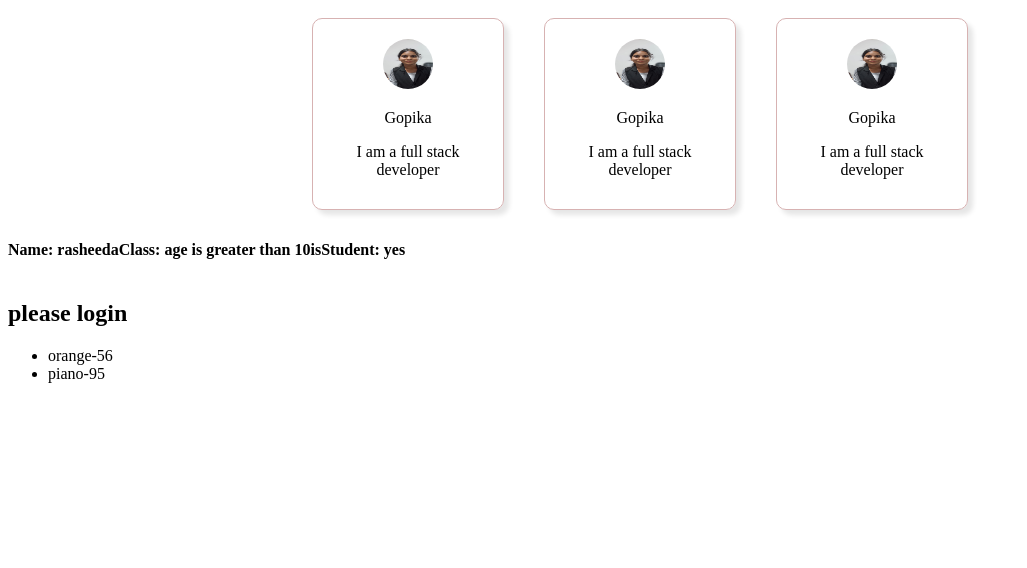
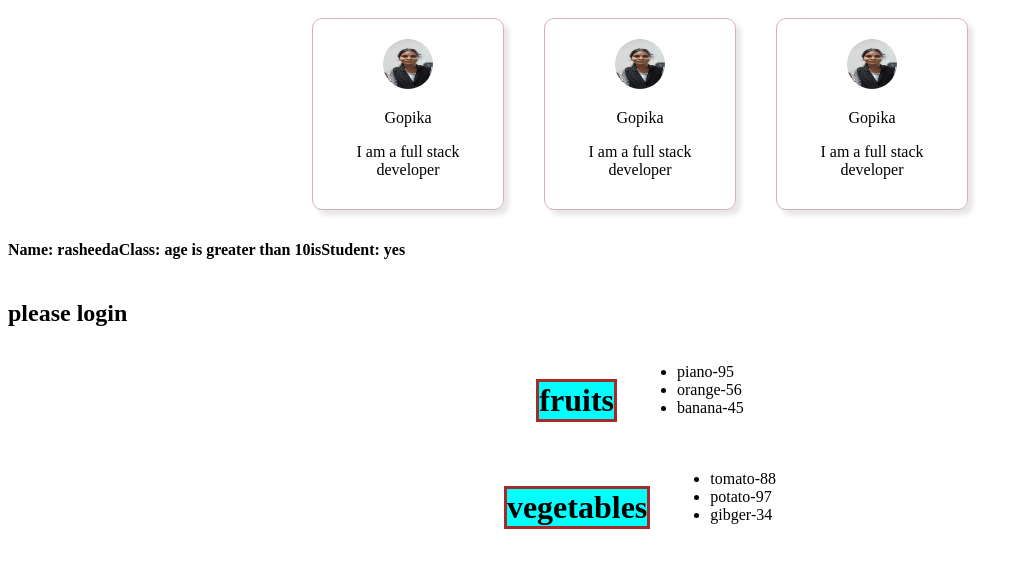
Before and after one commit to yumna-nizar/react-learning-project, a React (Vite) app: page / in a window 1280 px wide. Shown: the top 568 px of the page, without its empty margins (0-1027 px from the left). Built offline with nearby package versions, Linux system fonts and the light colour scheme.

Commit message:
list of objects passed from parent component into props for rendering

```diff
--- a/src/App.jsx
+++ b/src/App.jsx
@@ -1,8 +1,8 @@
-import Card from './Card.jsx';
-import Student from './Student.jsx';
-import Greeting from './Greeting.jsx';
-import { StrictMode } from 'react';
-import List from './List.jsx';
+import Card from "./Card.jsx";
+import Student from "./Student.jsx";
+import Greeting from "./Greeting.jsx";
+import { StrictMode } from "react";
+import List from "./List.jsx";
 
 function App() {
   const fruits = [
@@ -10,25 +10,28 @@ function App() {
     { id: 2, name: "orange", calorie: 56 },
     { id: 3, name: "banana", calorie: 45 },
   ];
-  return(
+  const vegetables = [
+    { id: 1, name: "tomato", calorie: 88 },
+    { id: 2, name: "potato", calorie: 97 },
+    { id: 3, name: "gibger", calorie: 34 },
+  ];
+  return (
     <>
       <StrictMode>
         <div className="card-container">
-    <Card/>
-    <Card/>
-    <Card/>
+          <Card />
+          <Card />
+          <Card />
         </div>
 
-    <Student sname="yumna" grade="40" isStudent={false}/>
+        <Student sname="yumna" grade="40" isStudent={false} />
         <Student sname="rasheeda" grade={12} isStudent={true} />
-    <Greeting name="nazri" isLoggedin={false}/>
-    <List/>
-
+        <Greeting name="nazri" isLoggedin={false} />
+        {fruits.length>0 ?<List  items={fruits} category="fruits" />:null}
+        <List items={vegetables} category="vegetables" />
       </StrictMode>
-
-
     </>
   );
 }
 
-export default App
+export default App;
--- a/src/List.jsx
+++ b/src/List.jsx
@@ -1,18 +1,16 @@
-function List() {
-  const fruits = [
-    { id: 1, name: "piano", calorie: 95 },
-    { id: 2, name: "orange", calorie: 56 },
-    { id: 3, name: "banana", calorie: 45 },
-  ];
-  fruits.sort((a, b) => a.name.localeCompare(b.name));
-  const lowcaloriefruits = fruits.filter((fruit) => fruit.calorie > 50);
-  const listItem = lowcaloriefruits.map((fruit) => (
-    <li key={fruit.id}>{fruit.name}-{fruit.calorie}</li>
+function List(props) {
+  // props.items.sort((a, b) => a.name.localeCompare(b.name));
+  // const lowcaloriefruits = props.items.filter((fruit) => fruit.calorie > 50);
+  const listItem = props.items.map((fruit) => (
+    <li key={fruit.id}>
+      {fruit.name}-{fruit.calorie}
+    </li>
   ));
   return (
-    <>
+    <div style={{ display: "flex", justifyContent: "center", gap: "20px" }}>
+      <h3 className="list-heading">{props.category}</h3>
       <ul>{listItem}</ul>
-    </>
+    </div>
   );
 }
 export default List;
--- a/src/index.css
+++ b/src/index.css
@@ -18,3 +18,9 @@
   gap: 20px;
   justify-content: center;
 }
+.list-heading{
+  border:solid brown ;
+  background-color: aqua;
+  border-radius:"50%";
+  font-size: 2rem;
+}
```
Lines whose indentation alone changed are shown as unchanged.
